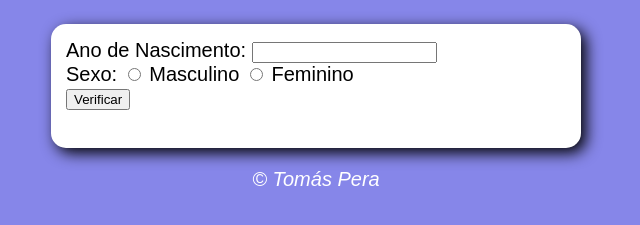
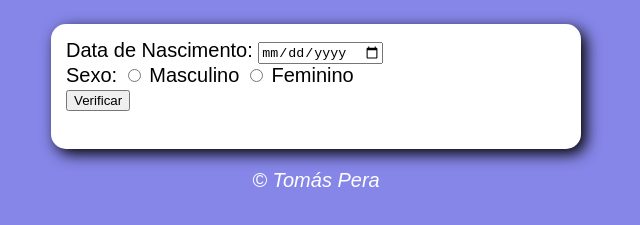
Before and after one commit to peraag3/identificador, a plain HTML site: page index.html in a window 1280 px wide. Shown: the part 75-300 px from the top of the page, without its empty margins (324-964 px from the left). Drawn offline with Linux system fonts and the light colour scheme.

Commit message:
Update index.html

```diff
--- a/index.html
+++ b/index.html
@@ -11,8 +11,8 @@
         <h1>Verificador de Idade</h1>
     </header>
     <section>
-        <label for="cxtxt1">Ano de Nascimento:</label>
-        <input type="number" name="cxtxt1" id="cxtxt1"> <br>
+        <label for="cxtxt1">Data de Nascimento:</label>
+        <input type="date" name="cxtxt1" id="cxtxt1"> <br>
 
         <label>Sexo:</label>
         <input type="radio" name="sexo" id="ratxtn1">
```
